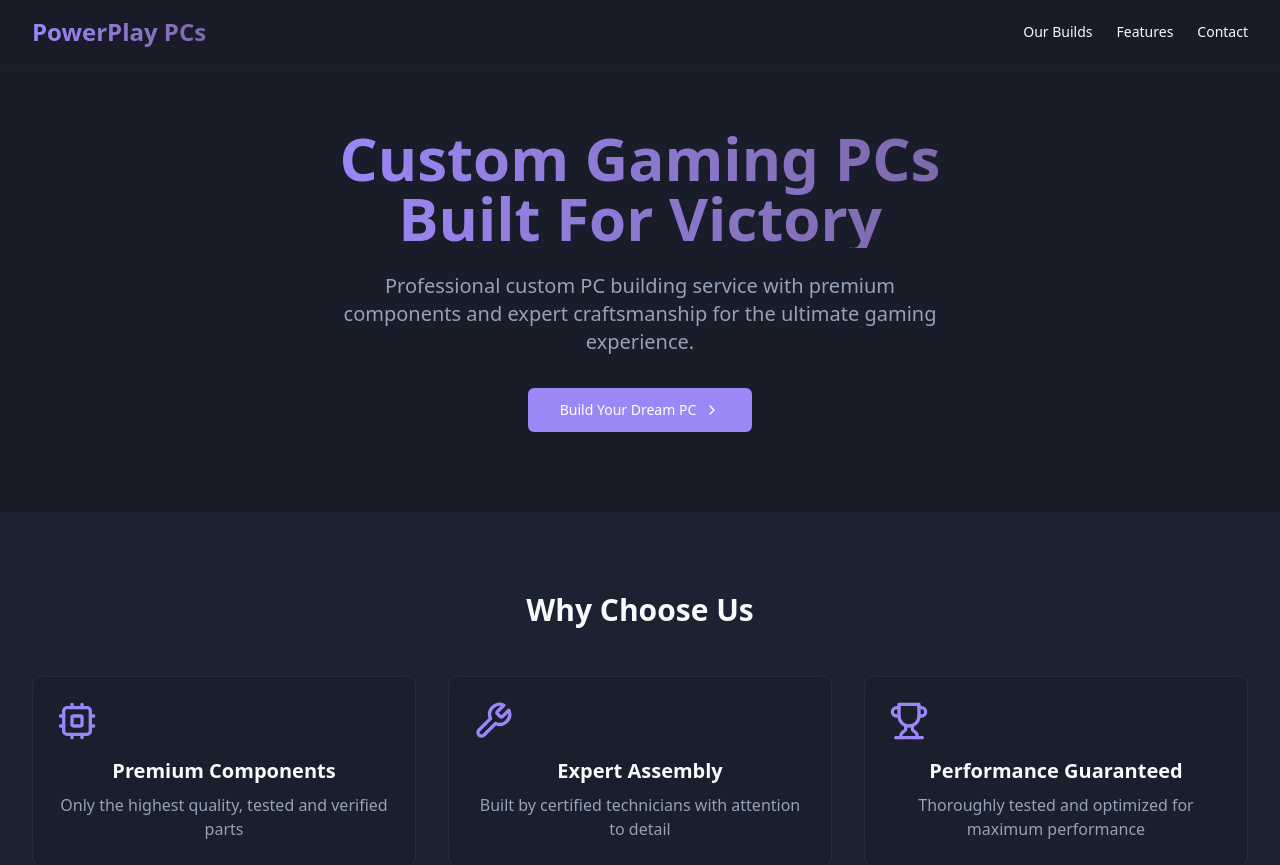
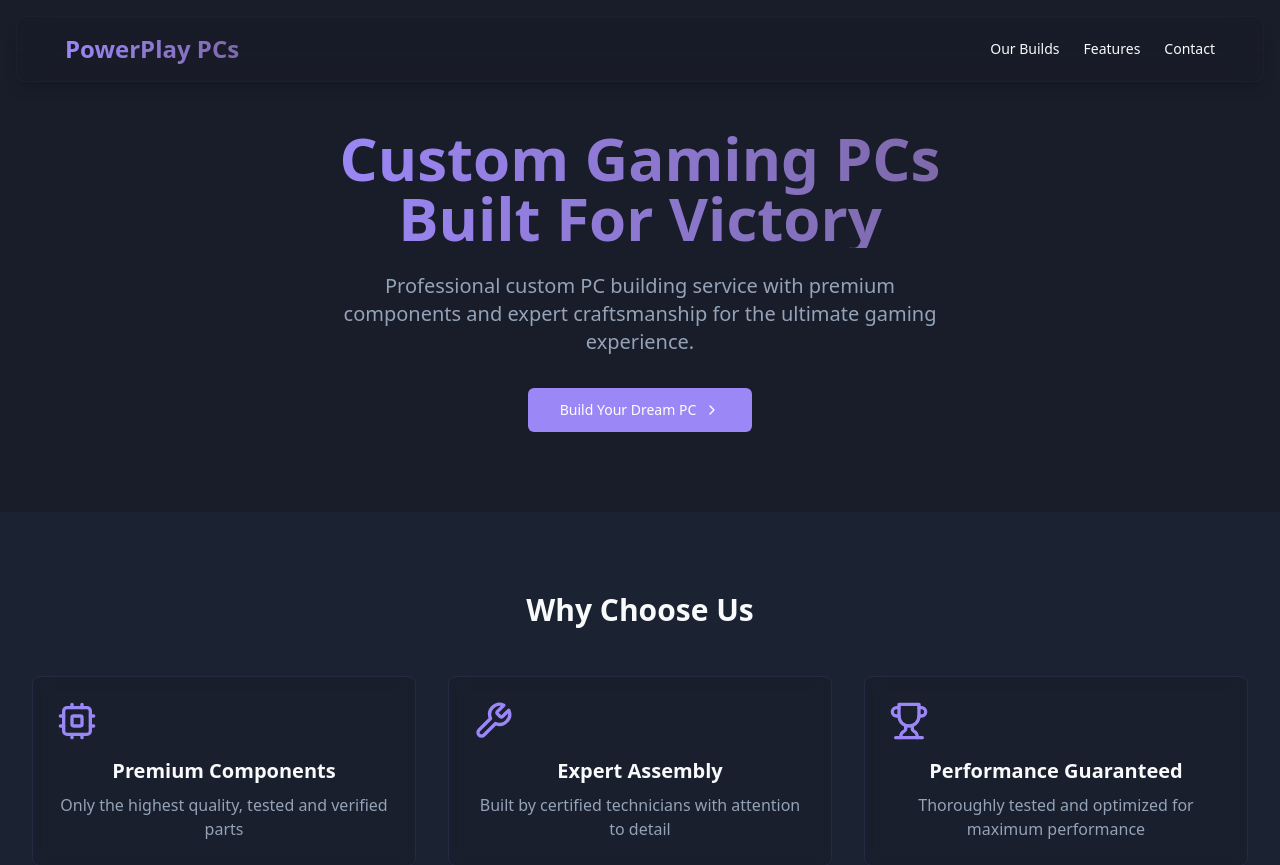
Before and after one commit to spacedgryphon/custom-pc-creator-hub, a React (Vite) app: page / in a window 1280 px wide. Shown: the top 865 px of the page. Built offline with nearby package versions, Linux system fonts and the light colour scheme.

Commit message:
Make navbar frosted and transparent
Updated the navigation bar at the top to be a floating design with a slightly transparent frosted effect.
[skip gpt_engineer]

```diff
--- a/src/pages/Index.tsx
+++ b/src/pages/Index.tsx
@@ -6,14 +6,16 @@ const Index = () => {
   return (
     <div className="min-h-screen">
       {/* Navigation */}
-      <nav className="fixed w-full z-50 bg-background/95 backdrop-blur supports-[backdrop-filter]:bg-background/60 border-b border-border/40">
-        <div className="container flex h-16 items-center">
+      <nav className="fixed w-full z-50 top-4 px-4">
+        <div className="container mx-auto bg-background/60 backdrop-blur-lg supports-[backdrop-filter]:bg-background/60 border border-border/40 rounded-lg shadow-lg">
+          <div className="flex h-16 items-center px-4">
             <div className="text-2xl font-bold gradient-text">PowerPlay PCs</div>
             <div className="flex-1" />
             <div className="hidden md:flex gap-6">
               <a href="#builds" className="text-sm hover:text-primary transition-colors">Our Builds</a>
               <a href="#features" className="text-sm hover:text-primary transition-colors">Features</a>
               <a href="#contact" className="text-sm hover:text-primary transition-colors">Contact</a>
+            </div>
           </div>
         </div>
       </nav>
```
Lines whose indentation alone changed are shown as unchanged.
